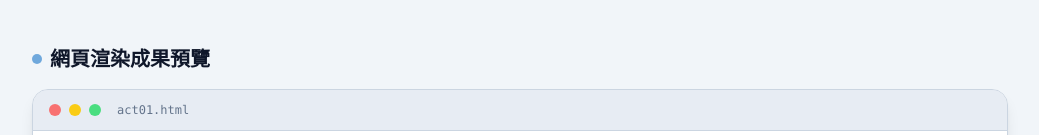
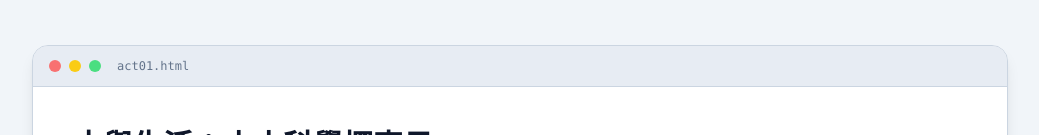
Before and after one commit to u11517031/my-portfolio, a plain HTML site: page act01.html in a window 1280 px wide. Shown: the part 332-467 px from the top of the page, without its empty margins (120-1159 px from the left). Drawn offline with nearby package versions, Linux system fonts and the light colour scheme.

Commit message:
Update act01.html

```diff
--- a/act01.html
+++ b/act01.html
@@ -58,9 +58,6 @@
 
   <!-- 成果預覽區 -->
   <section class="mb-12">
-    <h2 class="text-xl font-bold mb-4 flex items-center gap-2">
-      <span class="w-2.5 h-2.5 rounded-full bg-[#6fa8dc]"></span>網頁渲染成果預覽
-    </h2>
 
     <div class="rounded-2xl border border-slate-300 dark:border-slate-800 bg-white dark:bg-slate-900 overflow-hidden shadow-lg">
       <div class="bg-slate-200/80 dark:bg-slate-800/80 px-4 py-3 border-b border-slate-300 dark:border-slate-700 flex items-center gap-2">
```
